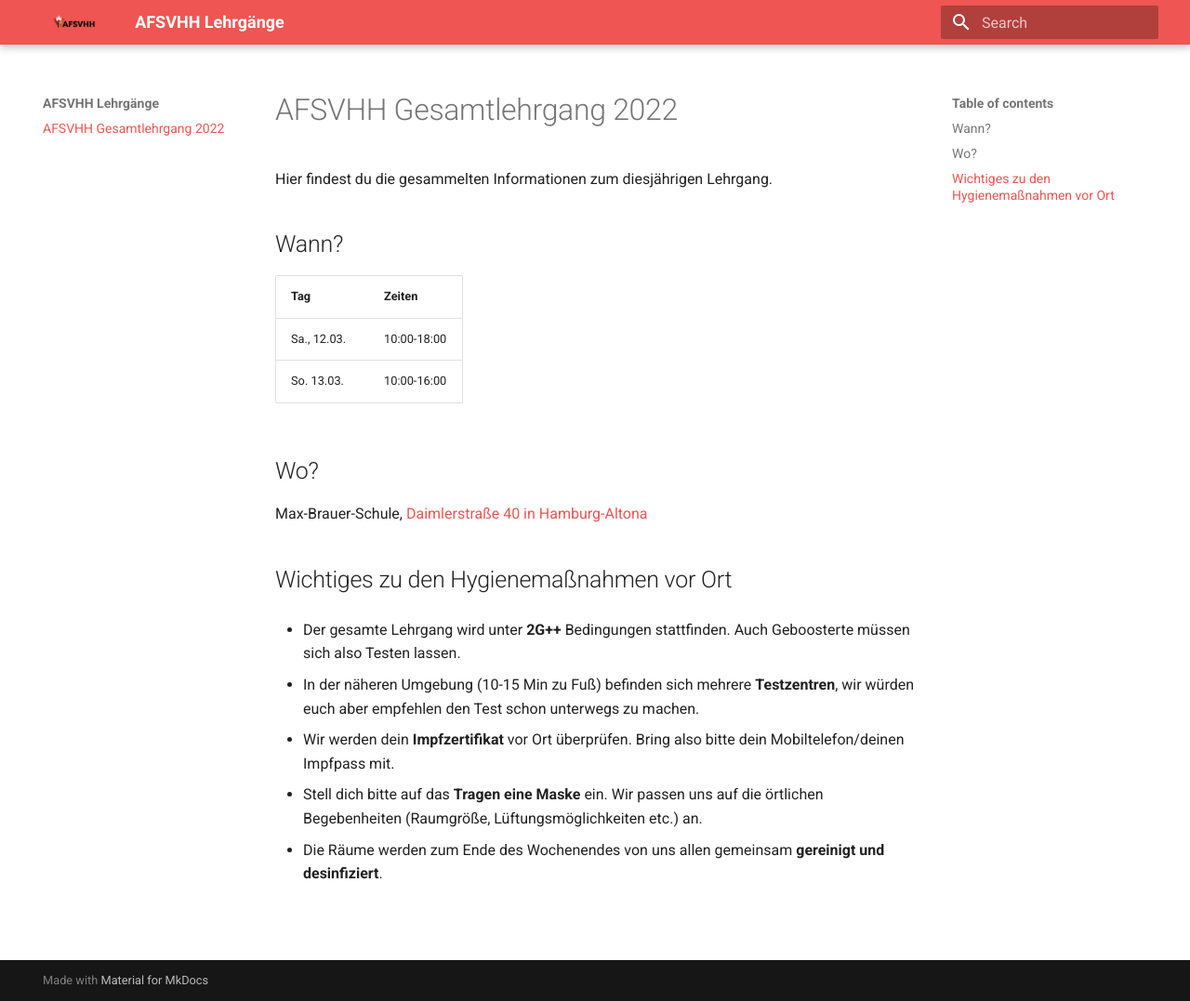
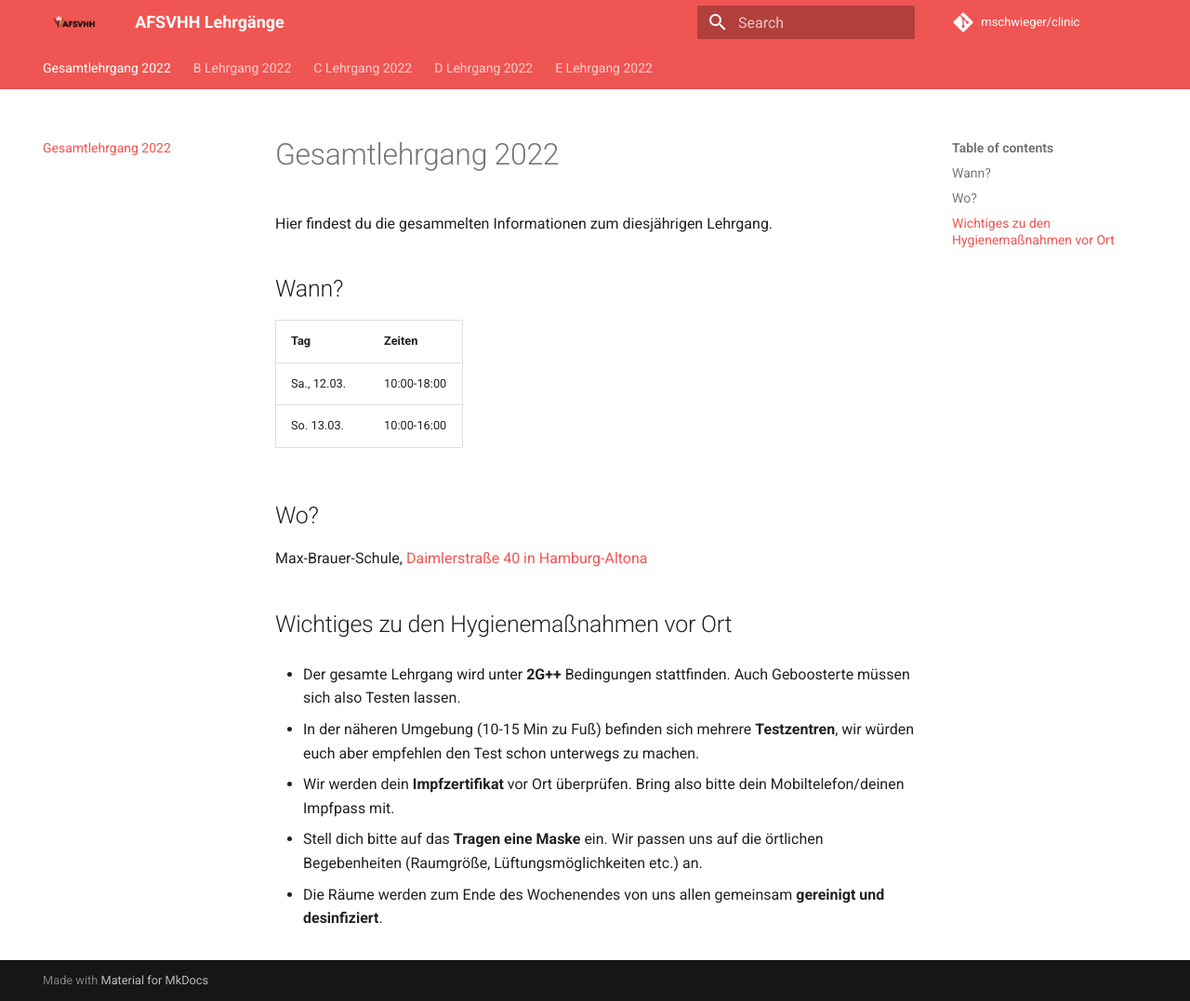
Before and after one commit to mschwieger/clinic, an MkDocs documentation site: the page built from docs/index.md, in a window 1280 px wide and 1077 px high. Shown: the whole window at 93% size. Built offline with MkDocs 1.6.1 and Material for MkDocs 9.7.7, drawn with Linux system fonts in a browser that asks for light colours; comment, search, counter and statistics services are not loaded.

Commit message:
mehr Lehrgänge

```diff
--- /dev/null
+++ b/docs/B.md
@@ -0,0 +1,3 @@
+# B Lehrgang 2022
+
+Details folgen
--- /dev/null
+++ b/docs/C.md
@@ -0,0 +1,3 @@
+# C Lehrgang 2022
+
+Details folgen
--- /dev/null
+++ b/docs/D.md
@@ -0,0 +1,3 @@
+# D Lehrgang 2022
+
+Details folgen
--- /dev/null
+++ b/docs/E.md
@@ -0,0 +1,3 @@
+# E Lehrgang 2022
+
+Details folgen
--- a/docs/index.md
+++ b/docs/index.md
@@ -1,4 +1,4 @@
-# AFSVHH Gesamtlehrgang 2022
+# Gesamtlehrgang 2022
 
 Hier findest du die gesammelten Informationen zum diesjährigen Lehrgang.
 
--- a/mkdocs.yml
+++ b/mkdocs.yml
@@ -1,10 +1,18 @@
 site_name: AFSVHH Lehrgänge
 site_url: https://clinic.regelkun.de
+repo_url: https://github.com/mschwieger/clinic
+repo_name: mschwieger/clinic
 theme:
     name: material
     logo: assets/images/afsvhh.png
     palette:
           primary: red
+    features:
+        - navigation.tabs
+plugins:
+    - search:
+        lang: de
+
 
 markdown_extensions:
     - toc:
```
